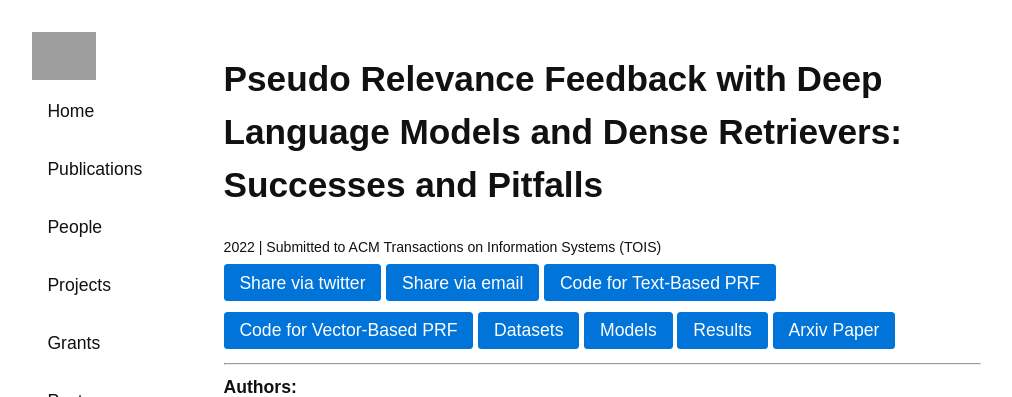
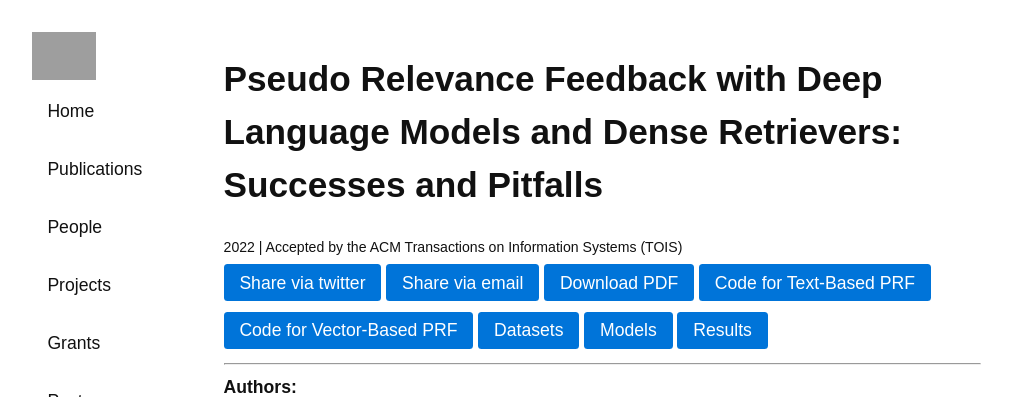
Before and after one commit to ielab/ielab.github.io, a Jekyll site: the page built from _publications/li-tois-2022.md, in a window 1280 px wide, cut to the strip 0-397 px from the top of the page. Shown: the whole strip, without its empty margins (139-1151 px from the left). Built offline with Jekyll 4.4.1, drawn with Linux system fonts in a browser that asks for light colours; grey boxes are pictures that could not be loaded.

Commit message:
update tois

```diff
--- a/_publications/li-tois-2022.md
+++ b/_publications/li-tois-2022.md
@@ -2,8 +2,9 @@
 redirect_from: /publications/li-tois-2022
 authors: [hang-li, ahmed-mourad, shengyao-zhuang, bevan-koopman, guido-zuccon]
 title: "Pseudo Relevance Feedback with Deep Language Models and Dense Retrievers: Successes and Pitfalls"
-venue: Submitted to ACM Transactions on Information Systems (TOIS)
+venue: Accepted by the ACM Transactions on Information Systems (TOIS)
 year: 2022
+pdf: /publications/pdfs/li2022tois.pdf
 links:
  - url: https://github.com/hanglics/Neural-Relevance-Feedback-Public/tree/master/Text_Based_PRF
    name: Code for Text-Based PRF
@@ -15,8 +16,6 @@ links:
    name: Models
  - url: https://drive.google.com/drive/folders/1l7_P0T-HcloXwVZMvlM7jcnlmFk4itju?usp=sharing
    name: Results
- - url: https://arxiv.org/abs/2108.11044
-   name: Arxiv Paper
 ---
 ---
 ## Abstract
```
Also changed, not shown: 1 other file.
